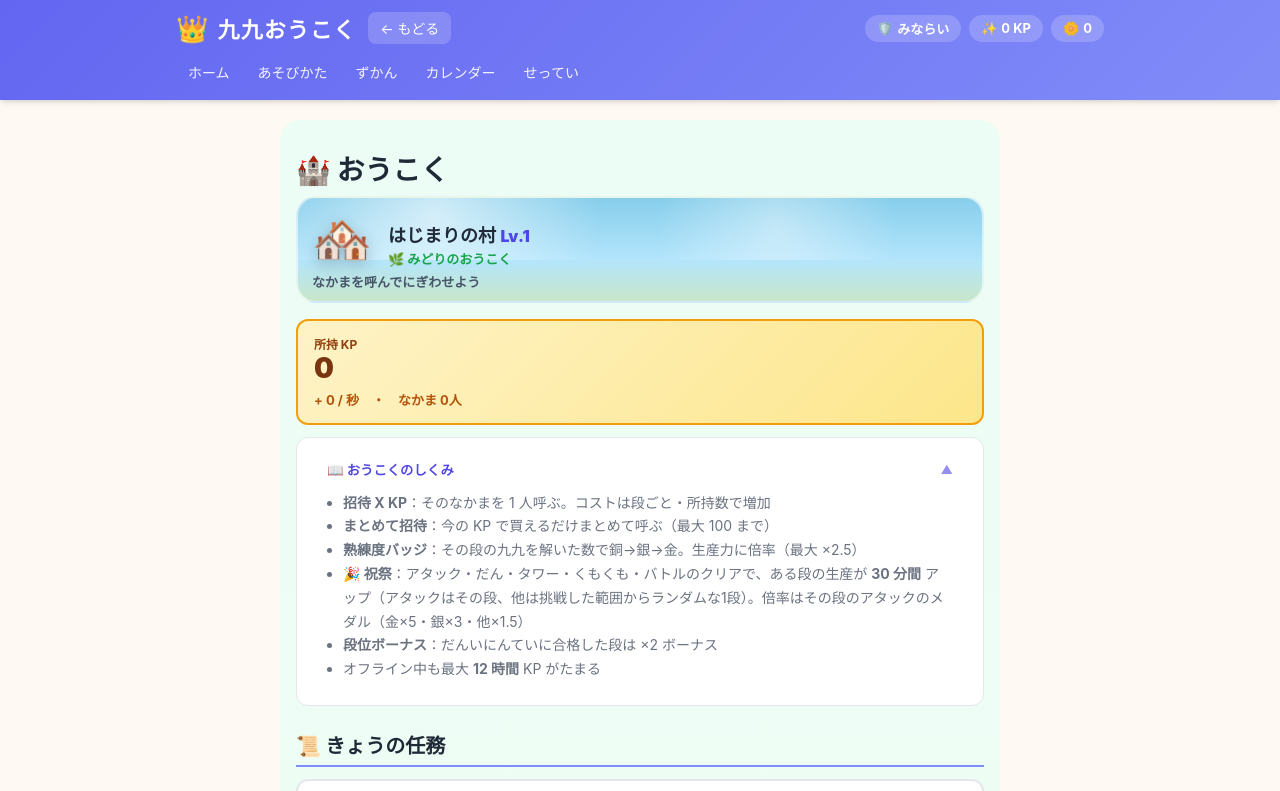
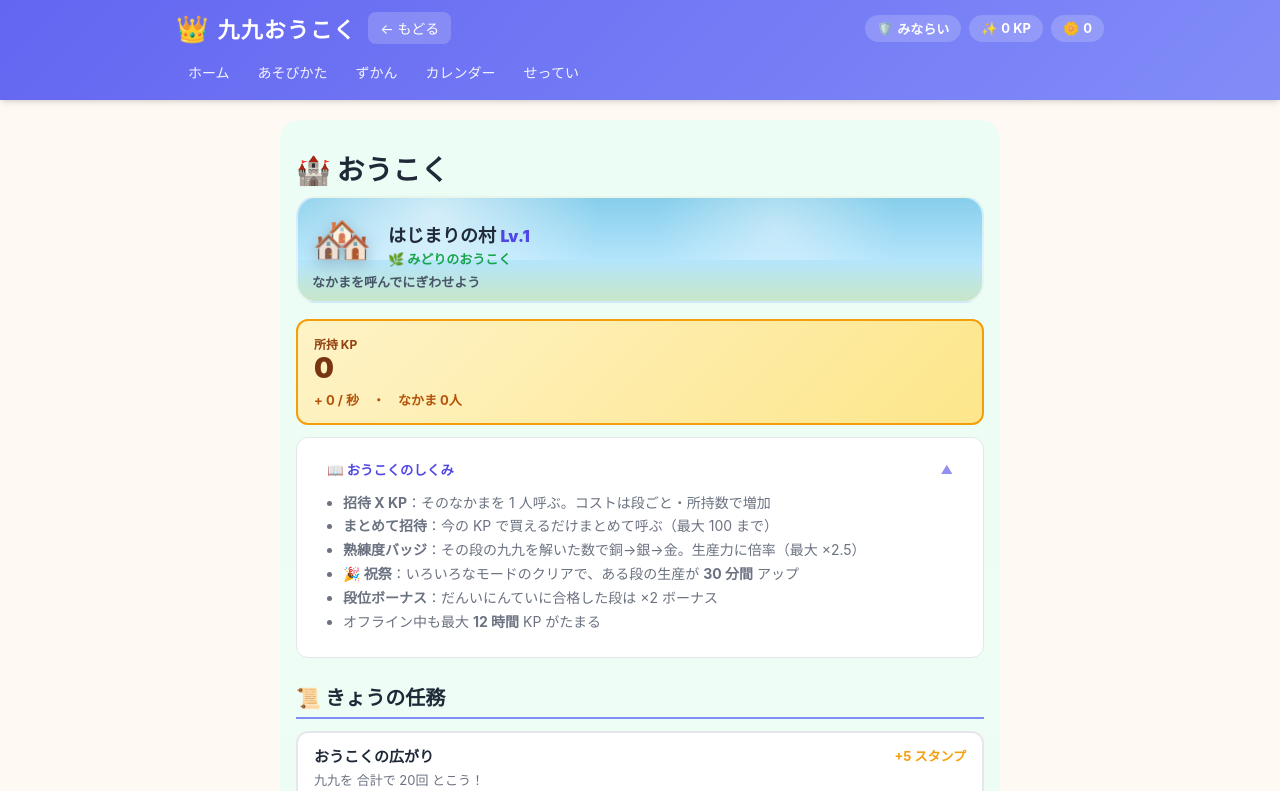
Before and after one commit to wamu1225/kuku-oukoku, a React (Vite) app: page /empire in a window 1280 px wide. Shown: the top 791 px of the page. Built offline with nearby package versions, Linux system fonts and the light colour scheme.

Commit message:
tweak: simplify festival help text in Empire
Co-Authored-By: Claude Sonnet 4.6 <noreply@anthropic.com>

```diff
--- a/src/screens/Empire.tsx
+++ b/src/screens/Empire.tsx
@@ -156,7 +156,7 @@ export function Empire({ state: initialState, onUpdate }: { state: KukuState; on
             <li><strong>招待 X KP</strong>：そのなかまを 1 人呼ぶ。コストは段ごと・所持数で増加</li>
             <li><strong>まとめて招待</strong>：今の KP で買えるだけまとめて呼ぶ（最大 100 まで）</li>
             <li><strong>熟練度バッジ</strong>：その段の九九を解いた数で銅→銀→金。生産力に倍率（最大 ×2.5）</li>
-            <li><strong>🎉 祝祭</strong>：アタック・だん・タワー・くもくも・バトルのクリアで、ある段の生産が <strong>30 分間</strong> アップ（アタックはその段、他は挑戦した範囲からランダムな1段）。倍率はその段のアタックのメダル（金×5・銀×3・他×1.5）</li>
+            <li><strong>🎉 祝祭</strong>：いろいろなモードのクリアで、ある段の生産が <strong>30 分間</strong> アップ</li>
             <li><strong>段位ボーナス</strong>：だんいにんていに合格した段は ×2 ボーナス</li>
             <li>オフライン中も最大 <strong>12 時間</strong> KP がたまる</li>
           </ul>
```
